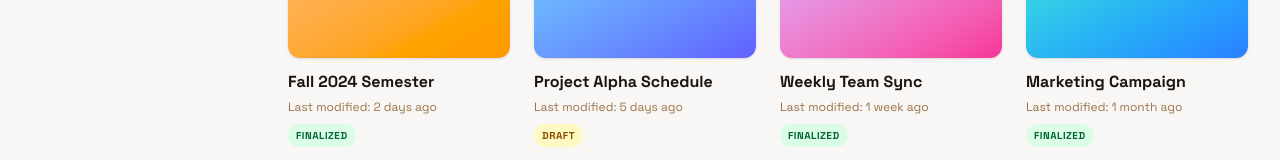
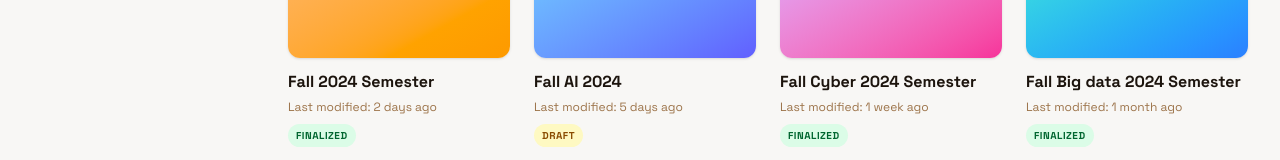
Before and after one commit to Mandora-Manmeetsinh/Automatic-Timetable, a React (Vite) app in the folder Frontend/: page / in a window 1280 px wide. Shown: the part 952-1112 px from the top of the page. Built offline with nearby package versions, Linux system fonts and the light colour scheme.

Commit message:
feat: Add Dashboard component with welcome, search, actions, and stats UI

```diff
--- a/Frontend/src/components/Dashboard.jsx
+++ b/Frontend/src/components/Dashboard.jsx
@@ -153,7 +153,7 @@ const Dashboard = ({ onGetStarted, appState, onReset, onNavigate, onViewDemo })
                             </div>
                         </div>
                         <div>
-                            <p className="text-[#1c140d] text-base font-bold leading-normal group-hover:text-[#f48c25] transition-colors">Project Alpha Schedule</p>
+                            <p className="text-[#1c140d] text-base font-bold leading-normal group-hover:text-[#f48c25] transition-colors">Fall AI 2024</p>
                             <p className="text-[#9c7349] text-xs font-normal leading-normal mt-1">Last modified: 5 days ago</p>
                             <span className="inline-block bg-yellow-100 text-yellow-800 text-[10px] font-bold uppercase tracking-wider mt-2 px-2 py-1 rounded-full">Draft</span>
                         </div>
@@ -168,7 +168,7 @@ const Dashboard = ({ onGetStarted, appState, onReset, onNavigate, onViewDemo })
                             </div>
                         </div>
                         <div>
-                            <p className="text-[#1c140d] text-base font-bold leading-normal group-hover:text-[#f48c25] transition-colors">Weekly Team Sync</p>
+                            <p className="text-[#1c140d] text-base font-bold leading-normal group-hover:text-[#f48c25] transition-colors">Fall Cyber 2024 Semester</p>
                             <p className="text-[#9c7349] text-xs font-normal leading-normal mt-1">Last modified: 1 week ago</p>
                             <span className="inline-block bg-green-100 text-green-800 text-[10px] font-bold uppercase tracking-wider mt-2 px-2 py-1 rounded-full">Finalized</span>
                         </div>
@@ -183,7 +183,7 @@ const Dashboard = ({ onGetStarted, appState, onReset, onNavigate, onViewDemo })
                             </div>
                         </div>
                         <div>
-                            <p className="text-[#1c140d] text-base font-bold leading-normal group-hover:text-[#f48c25] transition-colors">Marketing Campaign</p>
+                            <p className="text-[#1c140d] text-base font-bold leading-normal group-hover:text-[#f48c25] transition-colors">Fall Big data 2024 Semester</p>
                             <p className="text-[#9c7349] text-xs font-normal leading-normal mt-1">Last modified: 1 month ago</p>
                             <span className="inline-block bg-green-100 text-green-800 text-[10px] font-bold uppercase tracking-wider mt-2 px-2 py-1 rounded-full">Finalized</span>
                         </div>
```
